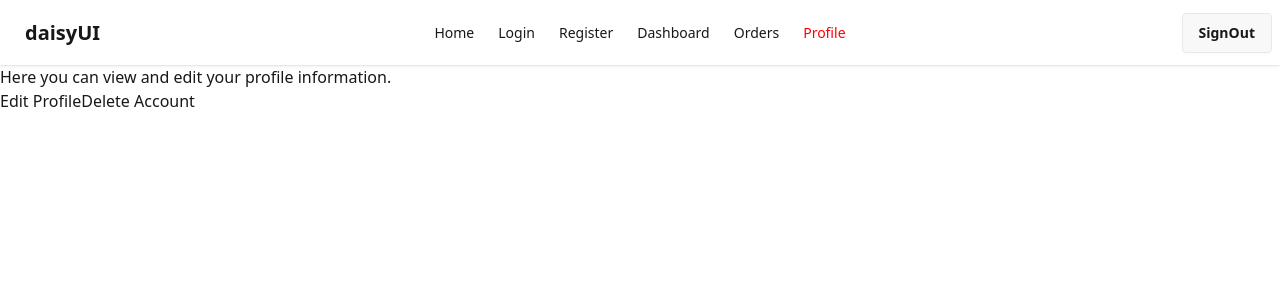
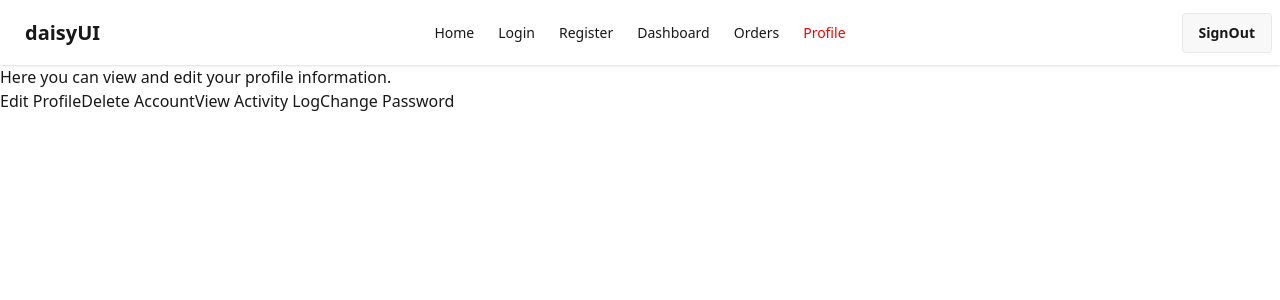
Before and after one commit to SarwarMorshad/react-authintegretion, a React (Vite) app: page /profile in a window 1280 px wide. Shown: the top 300 px of the page. Built offline with nearby package versions, Linux system fonts and the light colour scheme; no server answers; sample sign-in values are in the browser's storage.

Commit message:
Profile Edit Update

```diff
--- a/src/components/Profile/Profile.jsx
+++ b/src/components/Profile/Profile.jsx
@@ -6,6 +6,8 @@ const Profile = () => {
       <p>Here you can view and edit your profile information.</p>
       <button>Edit Profile</button>
       <button>Delete Account</button>
+      <button>View Activity Log</button>
+      <button>Change Password</button>
     </div>
   );
 };
```
